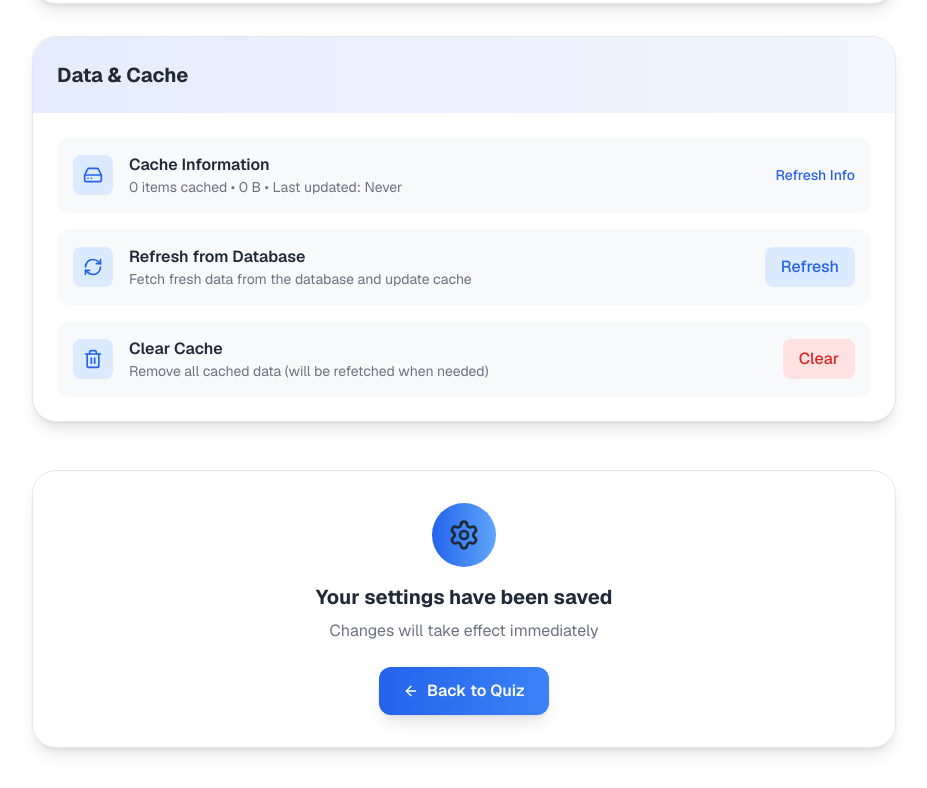
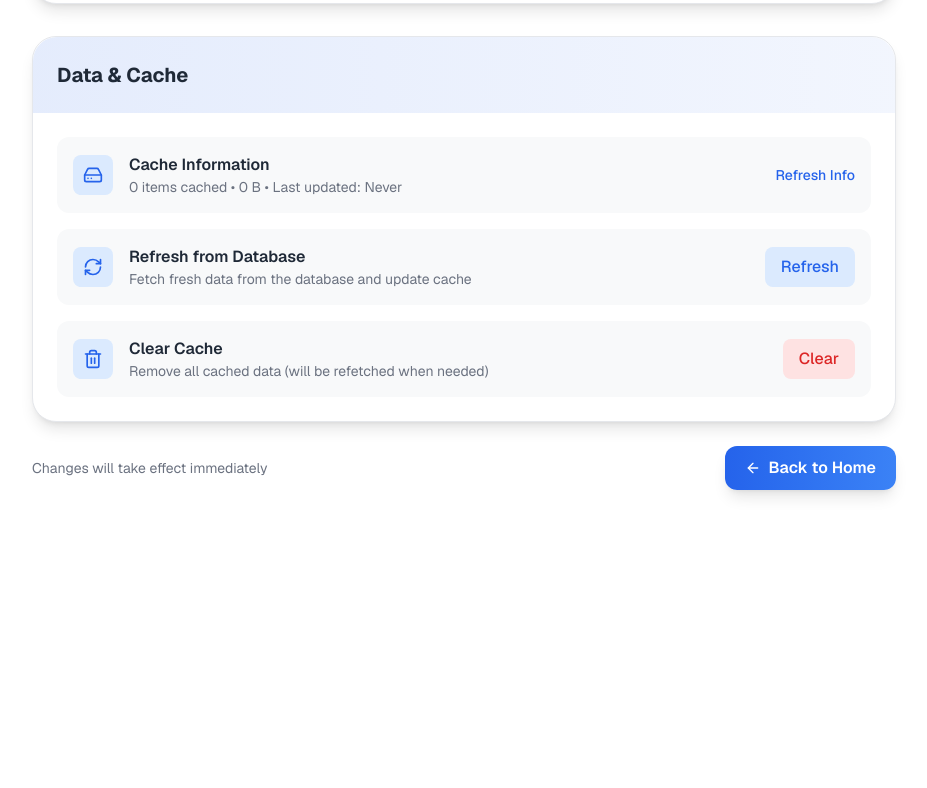
Before and after one commit to shoaibnigamshaik/quickfrench, a Next.js app: page /settings in a window 1280 px wide. Shown: the part 782-1570 px from the top of the page, without its empty margins (176-1103 px from the left). After the commit the page ends 1312 px from the top, so only its background shows below. Built offline with nearby package versions, Linux system fonts and the light colour scheme.

Commit message:
UI/UX enhancements

```diff
--- a/src/app/settings/page.tsx
+++ b/src/app/settings/page.tsx
@@ -4,7 +4,6 @@ import React from "react";
 import Link from "next/link";
 import {
   ArrowLeft,
-  Settings as SettingsIcon,
   Palette,
   HelpCircle,
   Info,
@@ -686,37 +685,17 @@ const SettingsPage = () => {
         </div>
 
         {/* Footer */}
-        <div className="mt-12 text-center">
-          <div
-            className="rounded-3xl shadow-lg border p-8"
-            style={{
-              backgroundColor: "var(--card)",
-              borderColor: "var(--border)",
-            }}
+        <div className="mt-6 flex items-center justify-between">
+          <span className="text-sm" style={{ color: "var(--muted-foreground)" }}>
+            Changes will take effect immediately
+          </span>
+          <Link
+            href="/"
+            className="inline-flex items-center px-5 py-2.5 bg-gradient-to-r from-[var(--cta-grad-from)] to-[var(--cta-grad-to)] text-white rounded-xl font-semibold transition-all duration-200 transform hover:scale-105 shadow-lg"
           >
-            <div
-              className="w-16 h-16 bg-gradient-to-r from-[var(--badge-grad-from)] to-[var(--badge-grad-to)] rounded-full flex items-center justify-center mx-auto mb-4"
-              style={{ color: "var(--foreground)" }}
-            >
-              <SettingsIcon className="h-8 w-8" />
-            </div>
-            <h3
-              className="text-xl font-bold mb-2"
-              style={{ color: "var(--foreground)" }}
-            >
-              Your settings have been saved
-            </h3>
-            <p className="mb-6" style={{ color: "var(--muted-foreground)" }}>
-              Changes will take effect immediately
-            </p>
-            <Link
-              href="/"
-              className="inline-flex items-center px-6 py-3 bg-gradient-to-r from-[var(--cta-grad-from)] to-[var(--cta-grad-to)] text-white rounded-xl font-semibold transition-all duration-200 transform hover:scale-105 shadow-lg"
-            >
-              <ArrowLeft className="mr-2 h-4 w-4" />
-              Back to Quiz
-            </Link>
-          </div>
+            <ArrowLeft className="mr-2 h-4 w-4" />
+            Back to Home
+          </Link>
         </div>
       </div>
     </div>
--- a/src/components/QuizHeader.tsx
+++ b/src/components/QuizHeader.tsx
@@ -46,10 +46,9 @@ export const QuizHeader = ({
 
       <div className="pt-12 space-y-3">
         <div
-          className="inline-flex items-center px-5 py-2 bg-gradient-to-r rounded-full shadow-sm border"
+          className="inline-flex items-center px-5 py-2 rounded-full shadow-sm border"
           style={{
-            background:
-              "linear-gradient(90deg, var(--badge-grad-from), var(--badge-grad-to))",
+            backgroundColor: "var(--muted)",
             borderColor: "var(--border)",
           }}
         >
--- a/src/data/topics.ts
+++ b/src/data/topics.ts
@@ -4,7 +4,7 @@ export const topics: Topic[] = [
   {
     id: "adjectives",
     name: "Adjectives",
-    icon: "🎨",
+  icon: "✨",
   },
   {
     id: "numbers",
```
